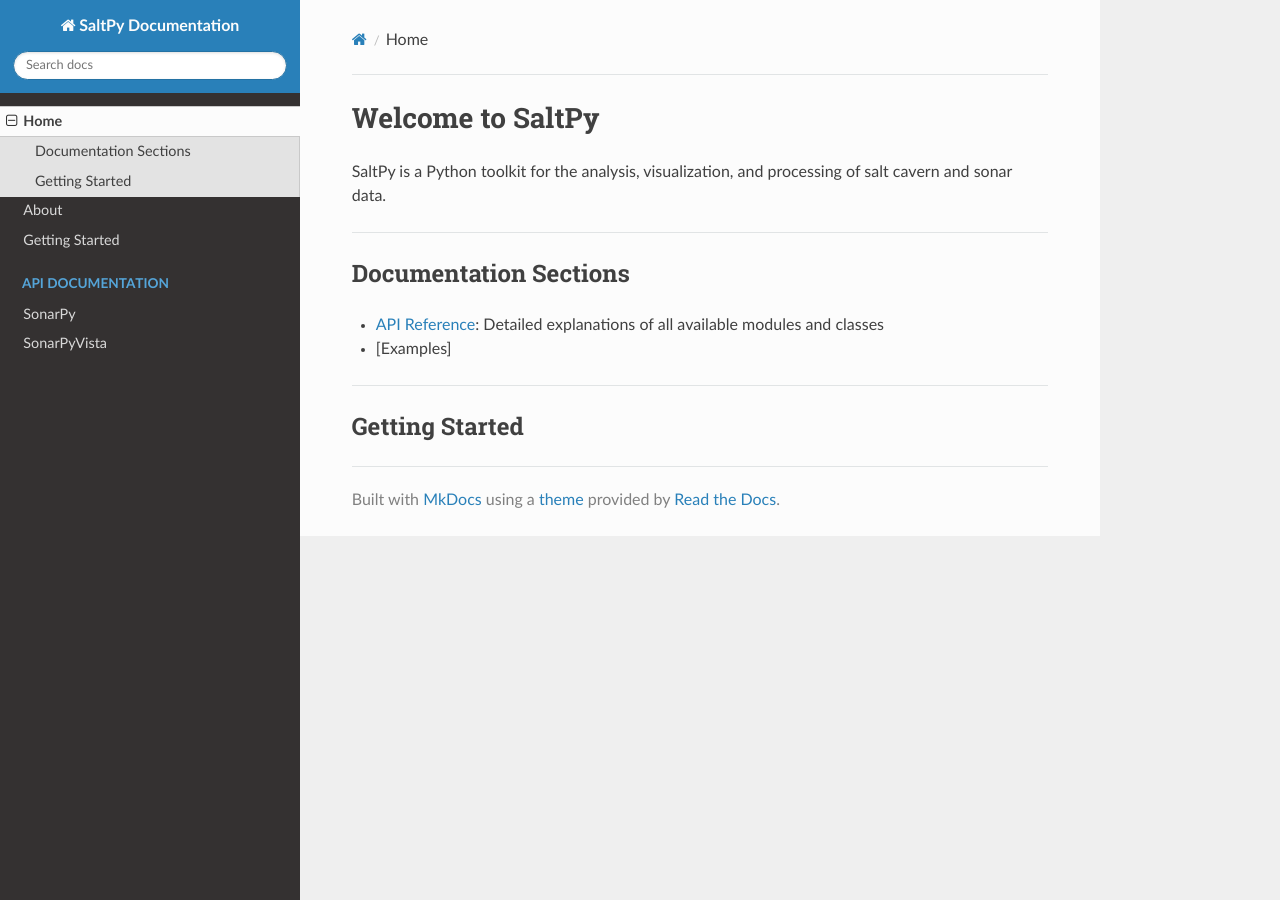
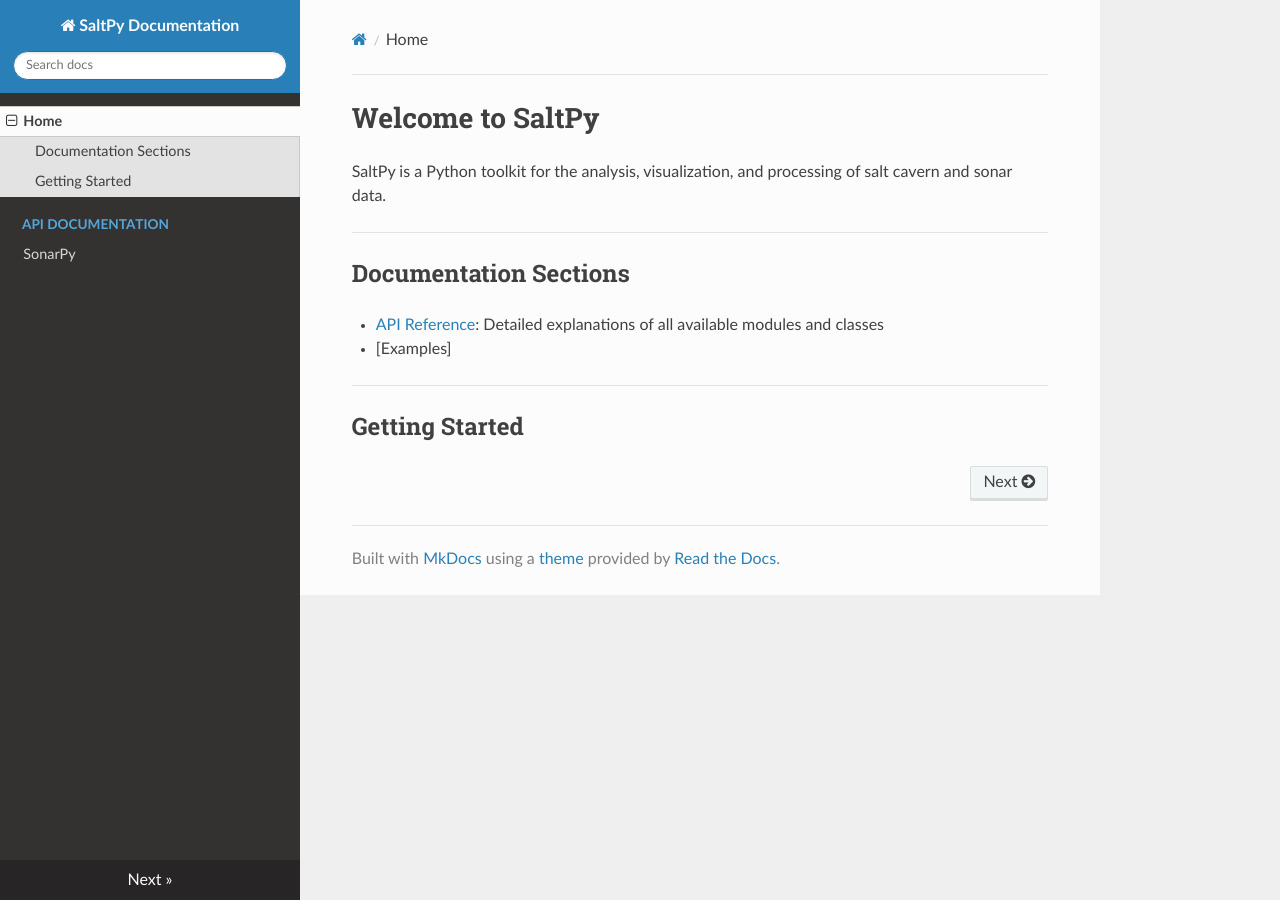
Before and after one commit to kmanalili/test1, an MkDocs documentation site: the page built from docs/index.md, in a window 1280 px wide. Built offline with MkDocs 1.6.1, drawn with Linux system fonts in a browser that asks for light colours; nearby versions of some CDN libraries.

Commit message:
edit nav

```diff
--- a/mkdocs.yml
+++ b/mkdocs.yml
@@ -15,8 +15,5 @@ markdown_extensions:
   - admonition
 nav:
   - Home: index.md
-  - About: about.md
-  - Getting Started: user_guide/getting_started.md
   - API Documentation:
-      - SonarPy: api/sonarpy.md
-      - SonarPyVista: api/sonarpyvista.md
+      - SonarPy: api/SonarPy.md
```
